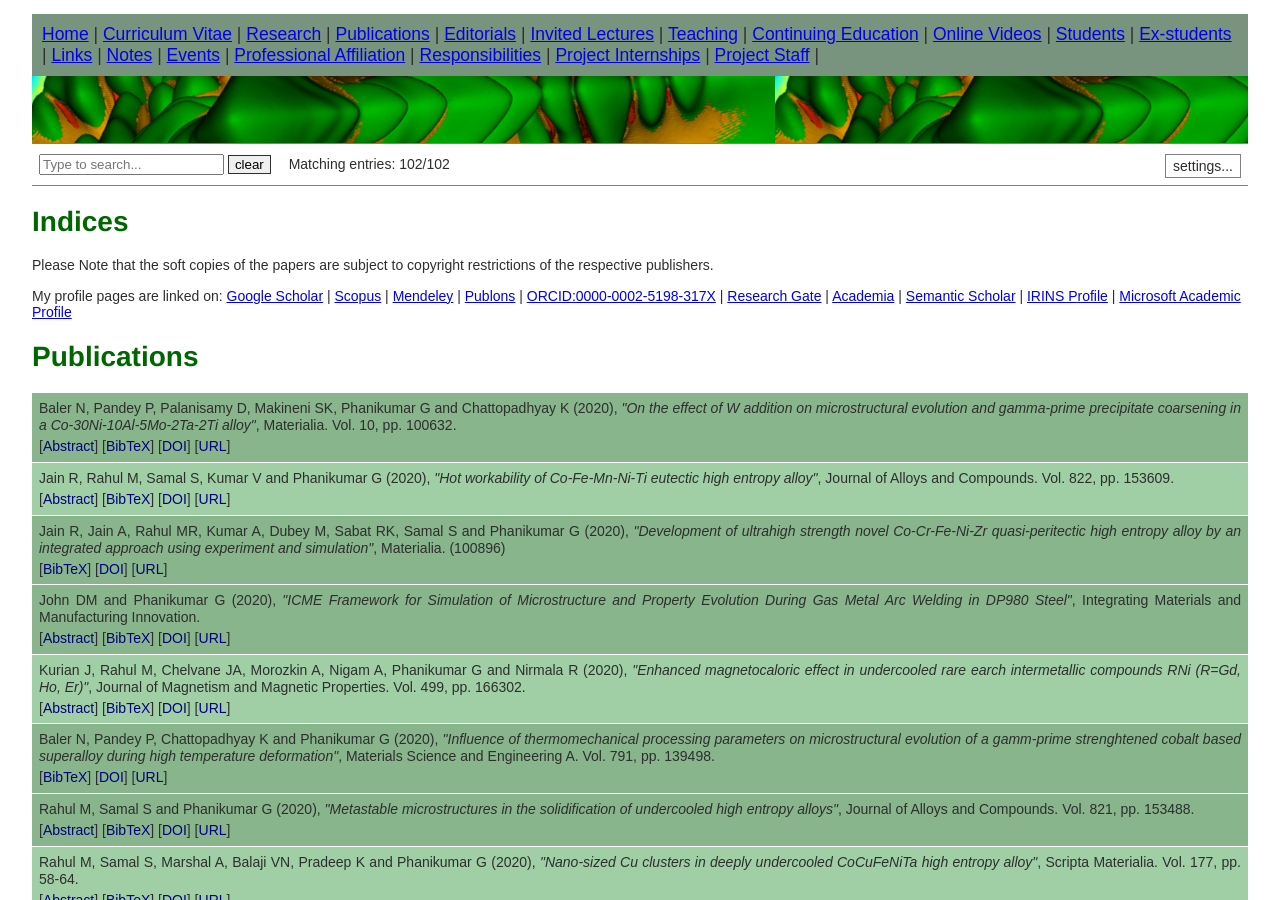
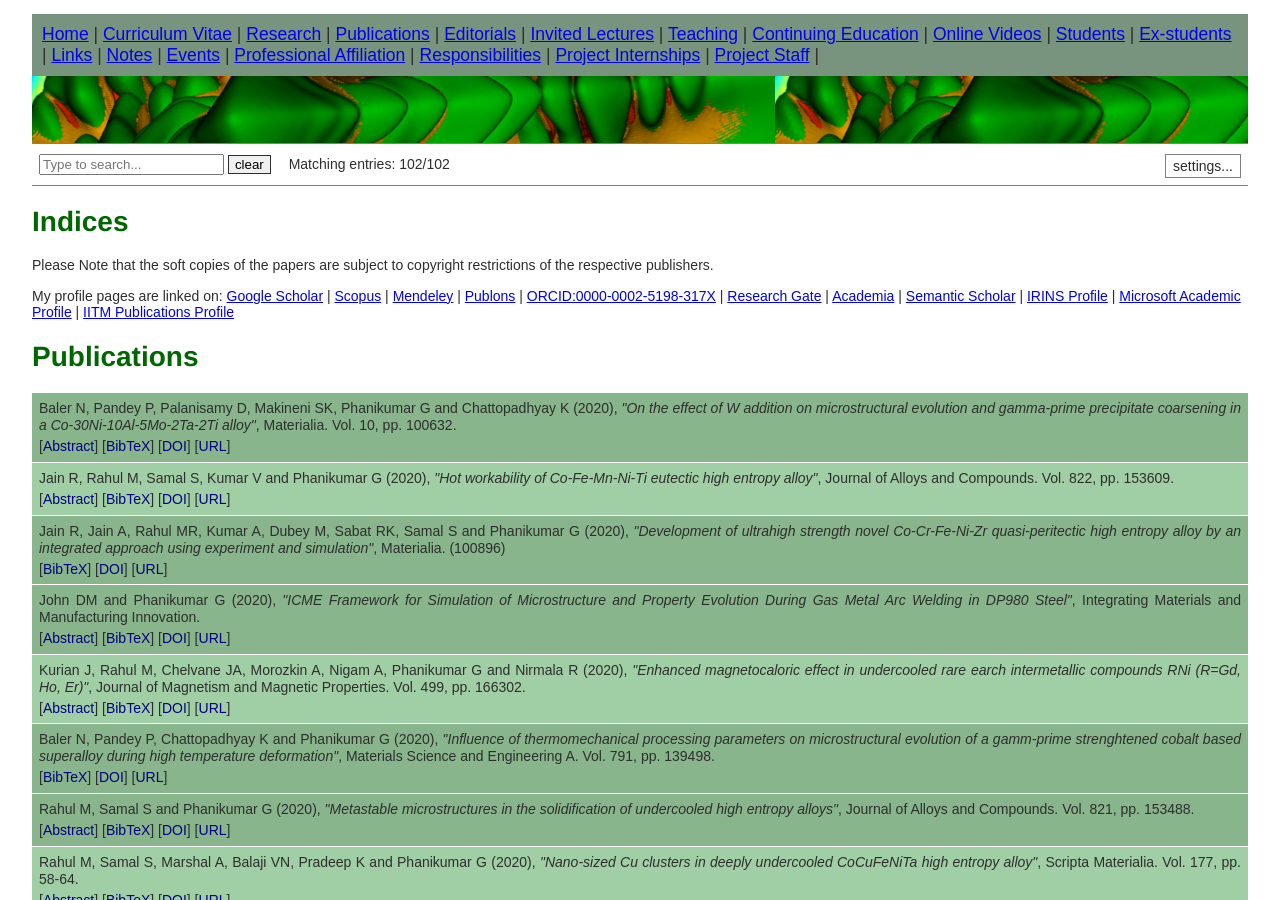
Before and after one commit to gphanikumar/gphanikumar.github.io, a Jekyll site: the page built from _pages/publications.md, in a window 1280 px wide and 900 px high. Built offline with Jekyll 4.4.1, drawn with Linux system fonts in a browser that asks for light colours.

Commit message:
Added IITM publications profile

```diff
--- a/_pages/publications.md
+++ b/_pages/publications.md
@@ -17,6 +17,7 @@ My profile pages are linked on:
  | [Semantic Scholar](https://www.semanticscholar.org/author/Phanikumar-Gandham/40988505)
  | [IRINS Profile](http://iitm.irins.org/profile/50867)
  | [Microsoft Academic Profile](https://academic.microsoft.com/profile/8j87h9j9-8769-4g64-92ei-9h1g5g2h3922/PhanikumarGandham/)
+ | [IITM Publications Profile](https://publications.iitm.ac.in/researcher/phanikumar-gandham)
 
 # Publications
 {% include pubs.html %}
```
